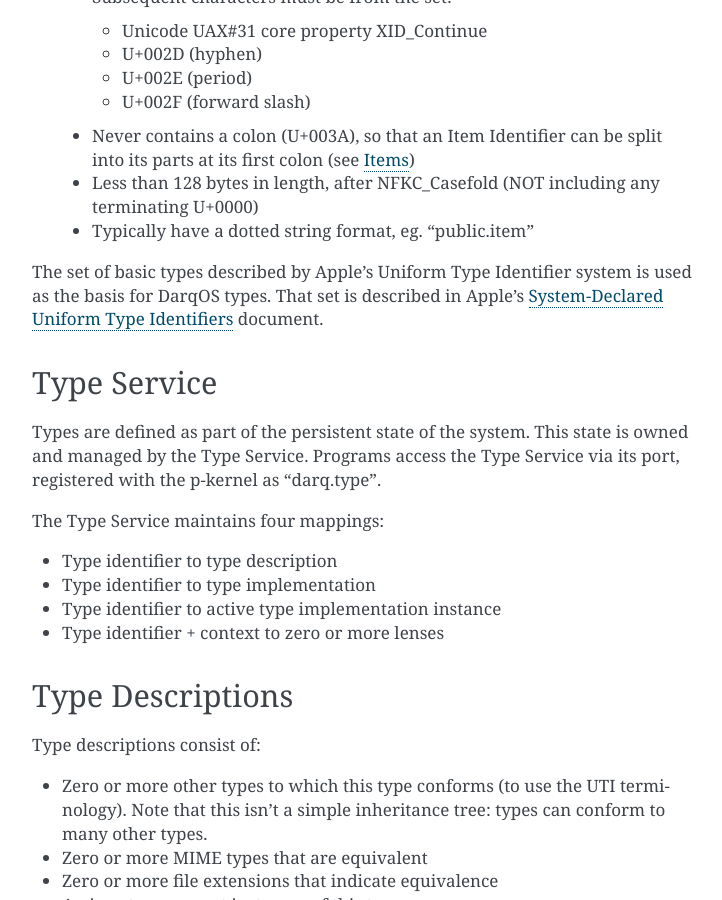
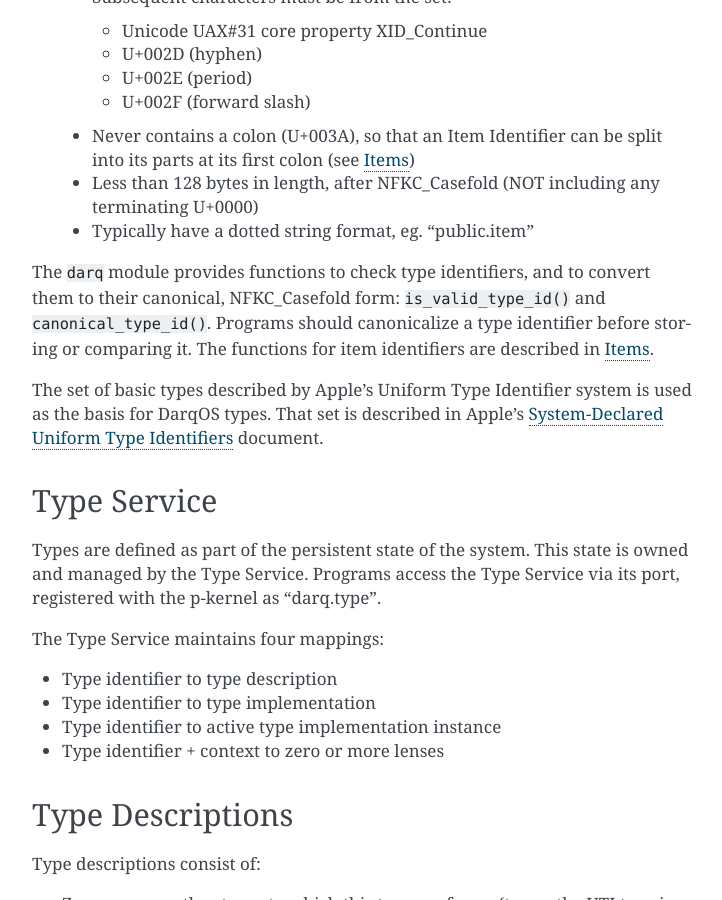
Before and after one commit to darqos/darqos, a Sphinx documentation site: the page built from doc/types.rst, in a window 1280 px wide and 900 px high, scrolled down 676 px. Shown: the whole window, without its empty margins (388-1110 px from the left). Built offline with Sphinx 7.4.7, drawn with Linux system fonts in a browser that asks for light colours.

Commit message:
Mention runtime functions for identifiers.

```diff
--- a/doc/item.rst
+++ b/doc/item.rst
@@ -42,9 +42,10 @@ specifier constraints are:
       specifier, so it fits in 1024 bytes with a terminating U+0000
 
 The ``darq`` module provides functions to check and canonicalize
-identifiers, and to serialize URLs: ``canonical_type_id()``,
+item identifiers, and to serialize URLs: ``is_valid_item_id()``,
 ``canonical_item_id()``, ``split_item_id()``, ``make_item_id()``, and
-``serialize_url()``.
+``serialize_url()``.  The functions for type identifiers are described
+in :doc:`types`.
 
 The type of the object determines its functionality.  Type
 implementations are installed in the system, and enable the use of
--- a/doc/types.rst
+++ b/doc/types.rst
@@ -40,6 +40,12 @@ A type identifier is
   * Less than 128 bytes in length, after NFKC_Casefold (NOT including
     any terminating U+0000)
   * Typically have a dotted string format, eg. "public.item"
+
+The ``darq`` module provides functions to check type identifiers, and
+to convert them to their canonical, NFKC_Casefold form:
+``is_valid_type_id()`` and ``canonical_type_id()``.  Programs should
+canonicalize a type identifier before storing or comparing it.  The
+functions for item identifiers are described in :doc:`item`.
 
 The set of basic types described by Apple's Uniform Type Identifier system
 is used as the basis for DarqOS types.  That set is described in Apple's
```
